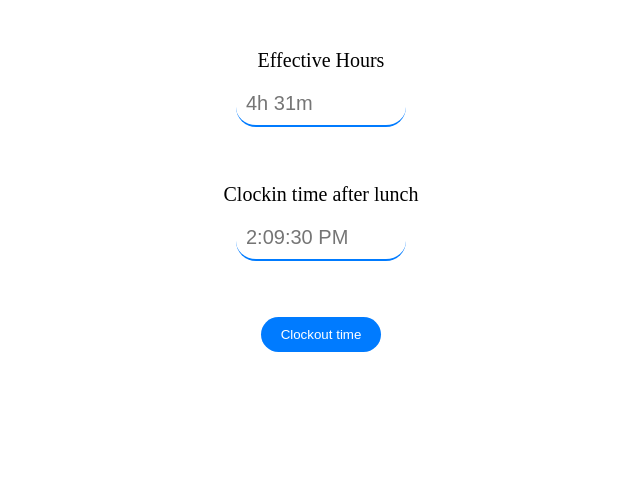
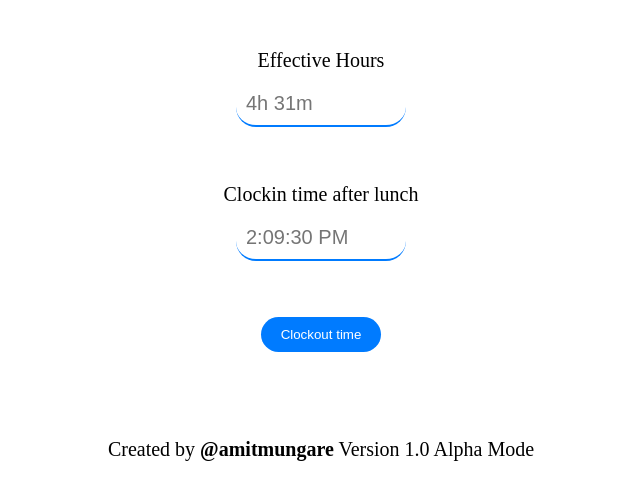
Before and after one commit to amitmungare27/time-calculator, a plain HTML site: page index.html in a window 1280 px wide. Shown: the part 80-580 px from the top of the page, without its empty margins (319-959 px from the left). Drawn offline with Linux system fonts and the light colour scheme.

Commit message:
Update index.html

```diff
--- a/index.html
+++ b/index.html
@@ -69,5 +69,13 @@ function calculateEndTime() {
 
 <p id="endTime"></p>
 
+
+<footer class="footer">
+    <div class="footer-content">
+        <span class="footer-author">Created by <strong>@amitmungare</strong></span>
+        <span class="footer-version">Version 1.0</span>
+        <span class="footer-mode">Alpha Mode</span>
+    </div>
+</footer>
 </body>
 </html>
```
